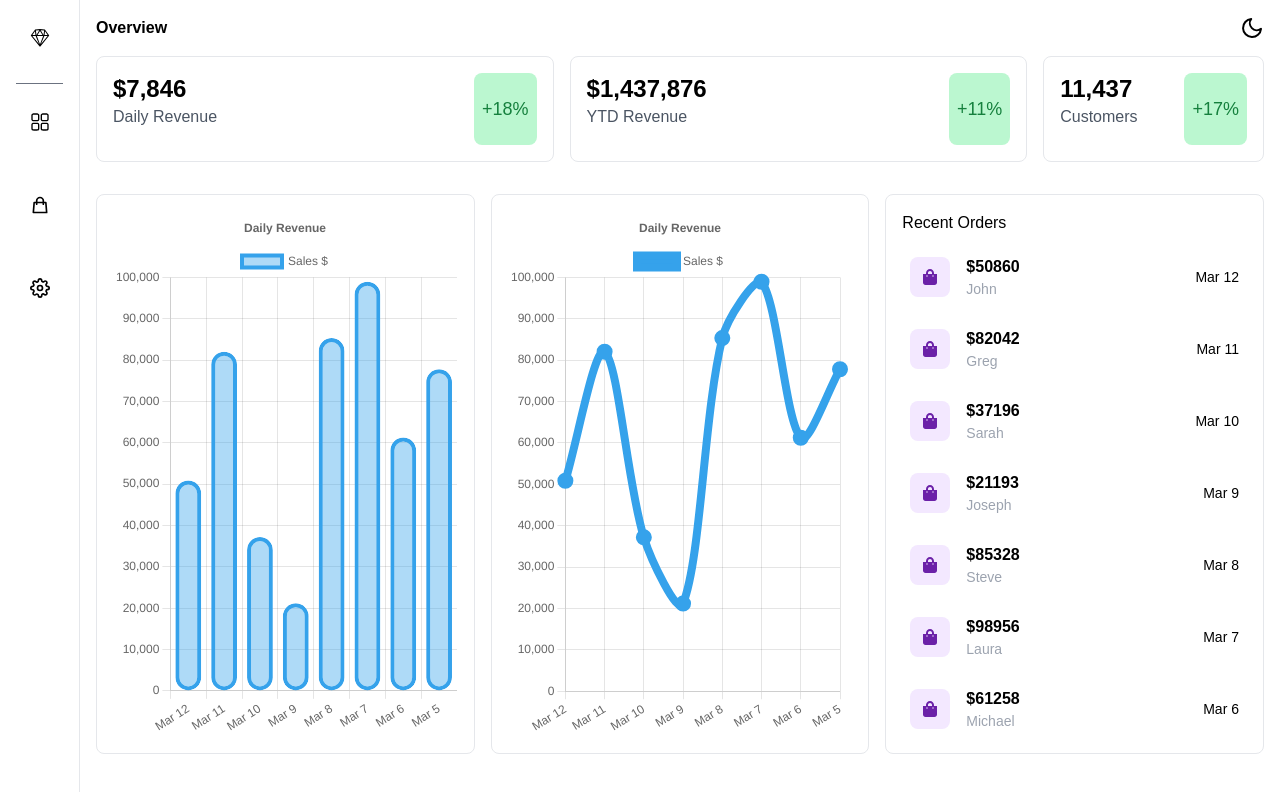
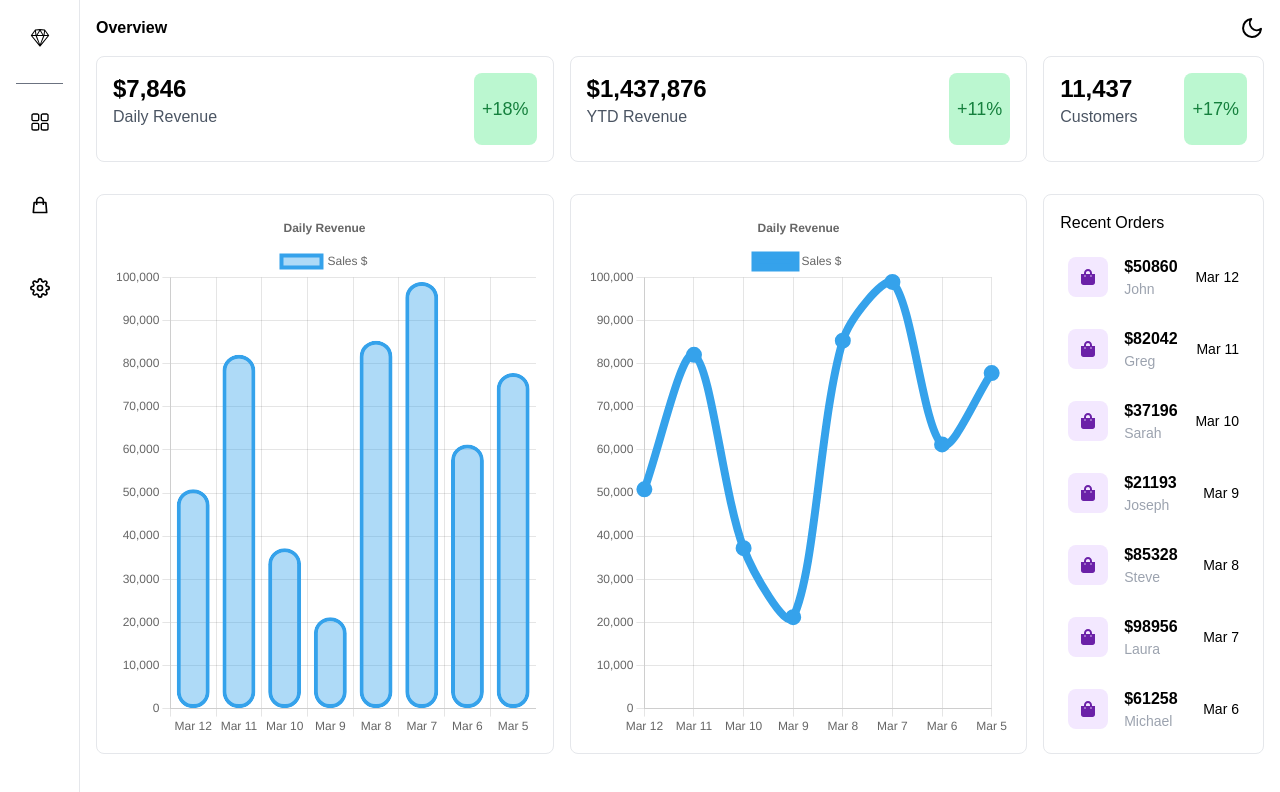
Before and after one commit to jasonmaidev/dashingly, a Next.js app: page /dashboard in a window 1280 px wide. Shown: the top 792 px of the page. Built offline with nearby package versions, Linux system fonts and the light colour scheme.

Commit message:
accomodate most device displays for dash modules

```diff
--- a/components/BarChart.jsx
+++ b/components/BarChart.jsx
@@ -61,7 +61,7 @@ const BarChart = () => {
 
   return (
     <>
-      <div className='w-full md:col-span-1 relative lg:h-[70vh] h-[50vh] m-auto p-4 border rounded-lg '>
+      <div className='w-full md:col-span-5 lg:col-span-5 xl:col-span-2 relative lg:h-[70vh] h-[50vh] m-auto p-4 border rounded-lg '>
         <Bar data={chartData} options={chartOptions} />
       </div>
     </>
--- a/components/LineChart.jsx
+++ b/components/LineChart.jsx
@@ -69,7 +69,7 @@ const LineChart = () => {
   }, [])
 
   return (
-    <div className='w-full md:col-span-1 relative lg:h-[70vh] h-[50vh] m-auto p-4 border rounded-lg'>
+    <div className='w-full md:col-span-5 lg:col-span-3 xl:col-span-2 relative lg:h-[70vh] h-[50vh] m-auto p-4 border rounded-lg'>
       <Line data={chartData} options={chartOptions} />
     </div>
   )
--- a/components/RecentOrders.jsx
+++ b/components/RecentOrders.jsx
@@ -5,7 +5,7 @@ const RecentOrders = () => {
   const data = useDataContext()
 
   return (
-    <div className='w-full col-span-1 relative lg:h-[70vh] h-[50vh] m-auto p-4 border rounded-lg  overflow-y-scroll no-scrollbar'>
+    <div className='w-full col-span-1 md:col-span-5 lg:col-span-2 xl:col-span-1 relative lg:h-[70vh] h-[50vh] m-auto p-4 border rounded-lg  overflow-y-scroll no-scrollbar'>
       <div className='flex justify-between items-center'>
         <h1>Recent Orders</h1>
       </div>
--- a/context/themeContext.js
+++ /dev/null
@@ -1,13 +0,0 @@
-import { createContext, useContext } from 'react';
-
-export const ThemeContext = createContext(undefined);
-
-export function useThemeContext() {
-  const theme = useContext(ThemeContext);
-
-  if (theme === undefined) {
-    throw new Error('useThemeContext must be used with a ThemeContext');
-  }
-
-  return theme;
-}
--- a/pages/dashboard.jsx
+++ b/pages/dashboard.jsx
@@ -10,7 +10,7 @@ const dashboard = () => {
     <main className='min-h-screen'>
       <Header pageType='Overview' />
       <TopCards />
-      <div className='p-4 grid md:grid-cols-3 grid-cols-1 gap-4'>
+      <div className='p-4 grid md:grid-cols-5 grid-cols-1 gap-4'>
         <BarChart />
         <LineChart />
         <RecentOrders />
--- a/pages/orders.jsx
+++ b/pages/orders.jsx
@@ -32,7 +32,7 @@ const orders = ({ handleRemove }) => {
         </button>
       </div>
       <div className='p-8'>
-        <div className='w-full m-auto px-12 py-4 rounded-3xl  overflow-y-auto shadow-2xl'>
+        <div className='w-full m-auto px-4 md:px-12 py-4 rounded-3xl  overflow-y-auto shadow-2xl'>
           <div className='my-3 py-2 px-4 grid md:grid-cols-4 sm:grid-cols-3 grid-cols-2 items-center justify-between cursor-pointer'>
             <span className='font-bold'>Order</span>
             <span className='sm:text-left text-right font-bold'>Status</span>
@@ -52,8 +52,8 @@ const orders = ({ handleRemove }) => {
                   key={id}
                   className={
                     resolvedTheme === 'light' ?
-                      'hover:transition-all hover:ease-in-out hover:duration-300 hover:bg-gradient-to-r from-cyan-100 to-pink-100 rounded-xl my-3 py-2 px-4 grid md:grid-cols-4 sm:grid-cols-3 grid-cols-2 items-center justify-between cursor-pointer'
-                      : 'hover:transition-all hover:ease-in-out hover:duration-300 hover:bg-slate-700 rounded-xl my-3 py-2 px-4 grid md:grid-cols-4 sm:grid-cols-3 grid-cols-2 items-center justify-between cursor-pointer'
+                      'hover:transition-all hover:ease-in-out hover:duration-300 hover:bg-gradient-to-r from-cyan-100 to-pink-100 rounded-xl my-3 py-2 md:px-4 grid md:grid-cols-4 sm:grid-cols-3 grid-cols-2 items-center justify-between cursor-pointer'
+                      : 'hover:transition-all hover:ease-in-out hover:duration-300 hover:bg-slate-700 rounded-xl my-3 py-2 md:px-4 grid md:grid-cols-4 sm:grid-cols-3 grid-cols-2 items-center justify-between cursor-pointer'
                   }
                 >
                   <div className='flex'>
```
